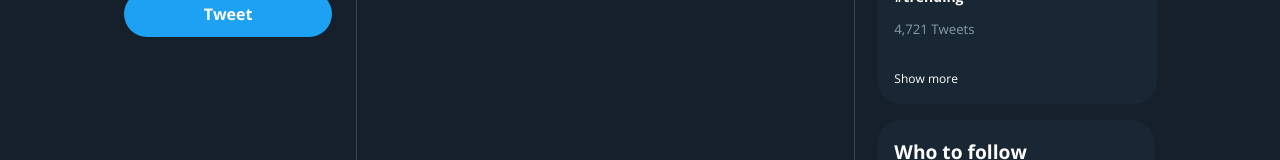
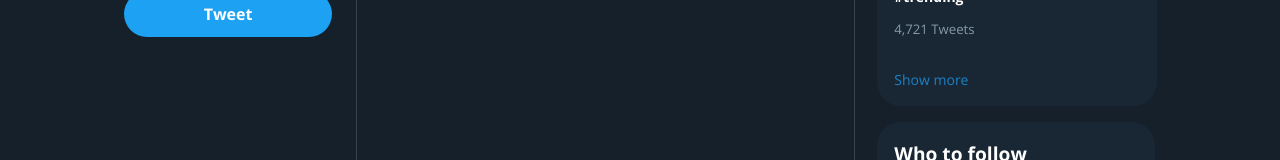
Before and after one commit to furkan-ceylan/react-twitter-clone, a React (Create React App) app: page /status/1 in a window 1280 px wide. Shown: the part 528-688 px from the top of the page. Built offline with nearby package versions, Linux system fonts and the light colour scheme.

Commit message:
Update App.css

```diff
--- a/src/styles/App.css
+++ b/src/styles/App.css
@@ -409,7 +409,7 @@ input:focus {
   font-weight: 700;
 }
 
-.right-side-trends-item a {
+.right-side-trends-item-show {
   color: #1c81c6;
   font-size: 1.75rem;
 }
```
